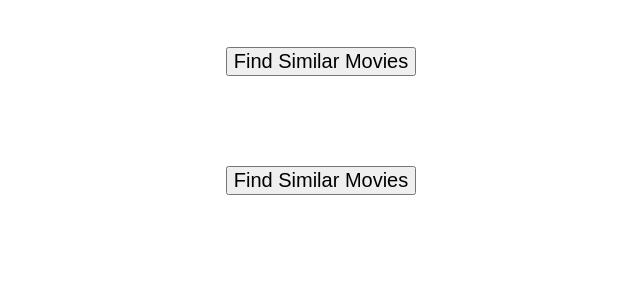
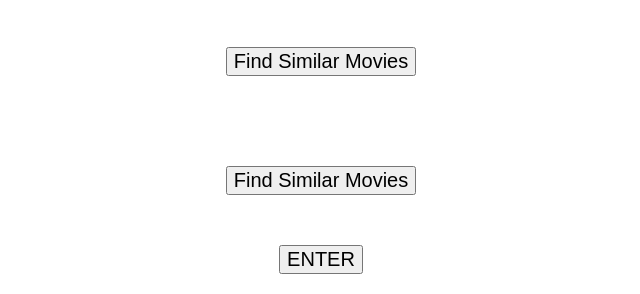
Before and after one commit to AzaniaBG/Horror-House, a plain HTML site: page index.html in a window 1280 px wide. Shown: the part 159-453 px from the top of the page, without its empty margins (319-959 px from the left). Drawn offline with nearby package versions, Linux system fonts and the light colour scheme.

Commit message:
added search buttons to bottom of results screen

```diff
--- a/index.html
+++ b/index.html
@@ -59,6 +59,7 @@
         <!-- <h1>Movie Title & Year: </h1>
         <aside>Rating: </aside> -->
         <button id="js-multiSearch">Find Similar Movies</button>
+        <button id="js-one-movie-search-button">ENTER</button>
     </section>
 
 
```
